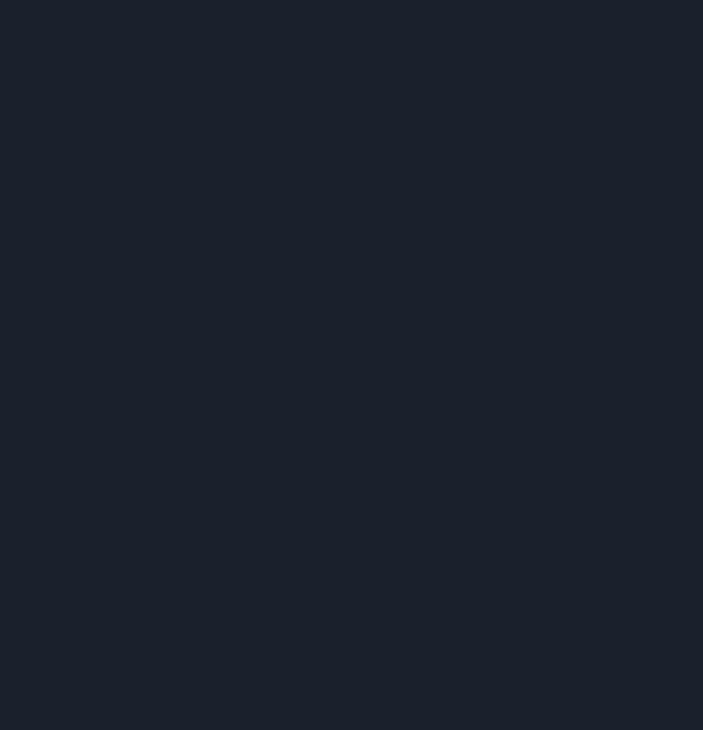
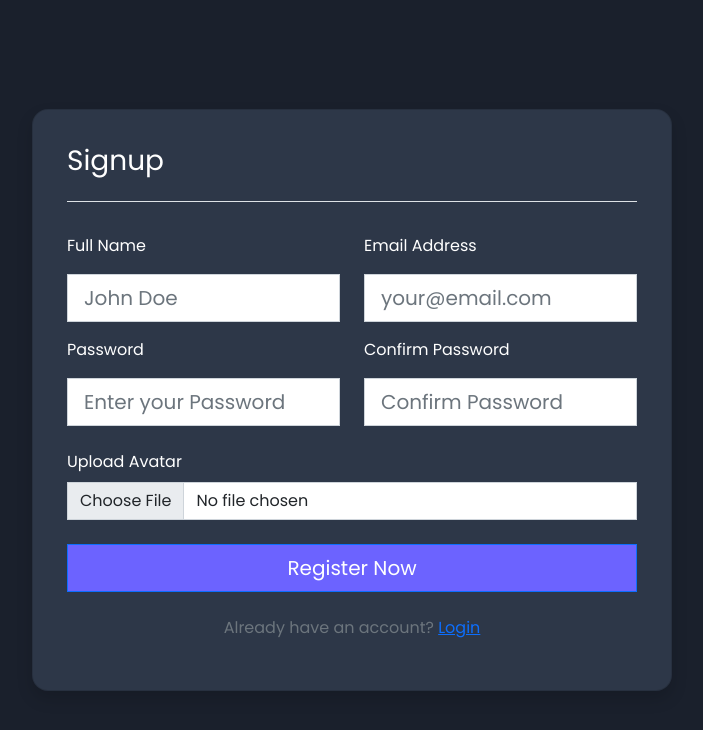
Before and after one commit to framgia/sph_els_sonrhey, a Vue app in the folder frontend/: page /signup in a window 1280 px wide. Before the commit this address had no page. Shown: the top 730 px of the page, without its empty margins (288-991 px from the left). Built offline with nearby package versions, Linux system fonts and the light colour scheme.

Commit message:
[FE] - Sign Up UI

```diff
--- a/frontend/src/assets/login.css
+++ b/frontend/src/assets/login.css
@@ -10,13 +10,17 @@
   vertical-align: middle;
 }
 
-.login-card {
+.login-card, .signup-card {
   background: #2d3748 !important;
   color: white;
   margin: auto;
   width: 24rem;
   border-radius: 1em !important;
   padding: 10px;
+}
+
+.signup-card {
+  width: 40rem;
 }
 
 .login-svg {
--- a/frontend/src/components/LoginComponent.vue
+++ b/frontend/src/components/LoginComponent.vue
@@ -15,7 +15,7 @@
       <a href="#" class="text-muted">Forgot Password?</a>
     </div>
     <div class="d-grid mb-3 text-center">
-      <span class="text-muted">New here? <a href="#">Sign up</a></span>
+      <span class="text-muted">New here? <router-link to="/signup">Sign up</router-link></span>
     </div>
   </form>
 </template>
--- /dev/null
+++ b/frontend/src/components/SignupComponent.vue
@@ -0,0 +1,60 @@
+<template>
+  <form @submit.prevent="submit">
+    <div class="row">
+      <div class="col-md-6">
+        <div class="mt-2 mb-3">
+          <label class="mb-3">Full Name</label>
+          <input type="text" class="form-control form-control-lg" placeholder="John Doe">
+        </div>
+      </div>
+      <div class="col-md-6">
+        <div class="mt-2 mb-3">
+          <label class="mb-3">Email Address</label>
+          <input type="text" class="form-control form-control-lg" placeholder="your@email.com">
+        </div>
+      </div>
+    </div>
+    <div class="row">
+      <div class="col-md-6">
+        <div class="mb-4">
+          <label class="mb-3">Password</label>
+          <input type="password" class="form-control form-control-lg" placeholder="Enter your Password">
+        </div>
+      </div>
+      <div class="col-md-6">
+        <div class="mb-4">
+          <label class="mb-3">Confirm Password</label>
+          <input type="password" class="form-control form-control-lg" placeholder="Confirm Password">
+        </div>
+      </div>
+    </div>
+    <div class="mb-4">
+      <label for="formFile" class="form-label">Upload Avatar</label>
+      <input class="form-control" type="file" id="formFile">
+    </div>
+    <div class="d-grid mb-4">
+      <button type="submit" class="btn btn-primary btn-lg">Register Now</button>
+    </div>
+    <div class="d-grid mb-3 text-center">
+      <span class="text-muted">Already have an account? <router-link to="/">Login</router-link></span>
+    </div>
+  </form>
+</template>
+
+<script>
+export default {
+  name: 'SignupComponent'
+}
+</script>
+
+<style scoped>
+
+
+input, button {
+  border-radius: 0;
+}
+
+button {
+  background: #6c63ff;
+}
+</style>
--- a/frontend/src/router/index.js
+++ b/frontend/src/router/index.js
@@ -1,11 +1,17 @@
 import { createRouter, createWebHistory } from 'vue-router'
 import HomeView from '../views/HomeView.vue'
+import SignupView from '../views/SignupView.vue'
 
 const routes = [
   {
     path: '/',
     name: 'home',
     component: HomeView
+  },
+  {
+    path: '/signup',
+    name: 'SignUp',
+    component: SignupView
   }
 ]
 
--- /dev/null
+++ b/frontend/src/views/SignupView.vue
@@ -0,0 +1,30 @@
+<template>
+  <div class="main-wrapper">
+    <div class="sub-wrapper">
+      <div class="card shadow signup-card">
+        <div class="card-body" style="padding: 1.5rem;">
+          <div class="card-title border-bottom mb-4">
+            <h3>Signup</h3>
+            <div class="mb-4"></div>
+          </div>
+          <SignupComponent />
+        </div>
+      </div>
+    </div>
+  </div>
+</template>
+
+<script>
+import SignupComponent from '../components/SignupComponent.vue'
+export default {
+  name: 'HomeView',
+  components: {
+    SignupComponent
+  }
+}
+</script>
+
+<style scoped>
+@import '../assets/login.css';
+
+</style>
```
